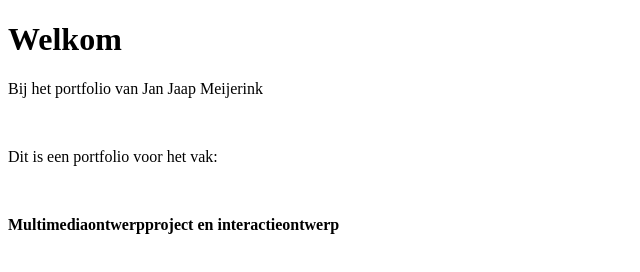
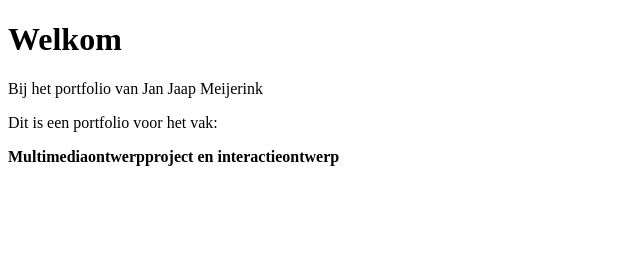
Before and after one commit to MJJMeijerink/MJJMeijerink.github.io, a plain HTML site: page index.html in a window 1280 px wide. Shown: the whole page, without its empty margins (0-640 px from the left). Drawn offline with Linux system fonts and the light colour scheme.

Commit message:
Another change

```diff
--- a/index.html
+++ b/index.html
@@ -2,8 +2,8 @@
 <html>
 <body>
 <h1>Welkom</h1>
-<p>Bij het portfolio van Jan Jaap Meijerink</p><br>
-<p>Dit is een portfolio voor het vak:</p><br>
+<p>Bij het portfolio van Jan Jaap Meijerink</p>
+<p>Dit is een portfolio voor het vak:</p>
 <p><b>Multimediaontwerpproject en interactieontwerp<b></p>
 </body>
 </html>
```
